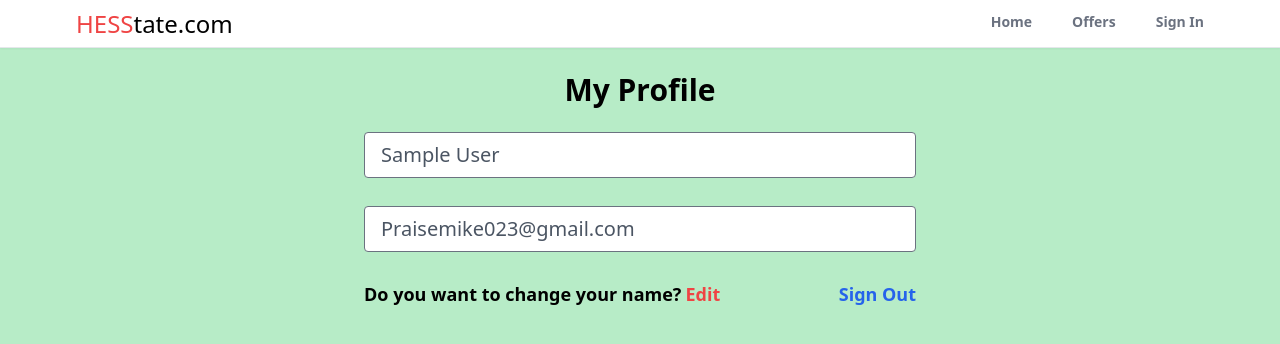
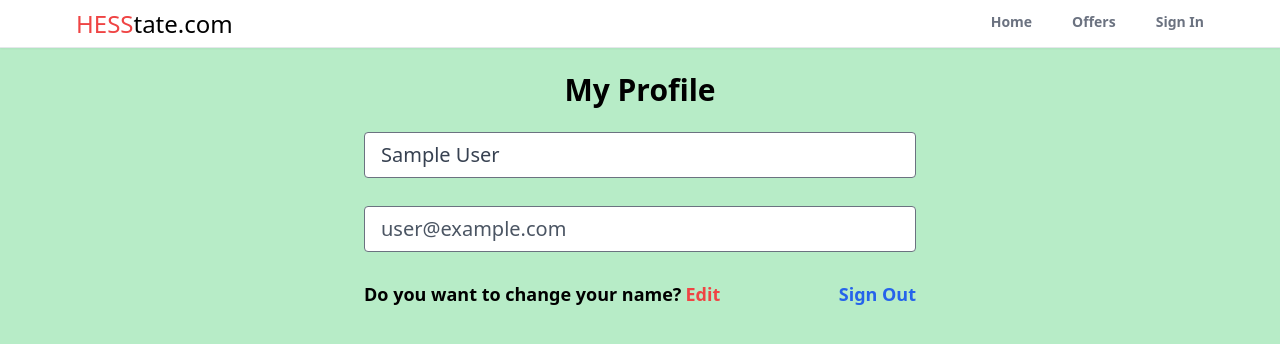
Before and after one commit to PraiseMike/realtor-hesstate-react, a React (Create React App) app: page /profile in a window 1280 px wide. Shown: the top 344 px of the page. Built offline with nearby package versions, Linux system fonts and the light colour scheme; no server answers; sample sign-in values are in the browser's storage.

Commit message:
Add the edit functionality to the profile page

```diff
--- a/src/pages/Profile.jsx
+++ b/src/pages/Profile.jsx
@@ -1,20 +1,50 @@
-import { getAuth } from 'firebase/auth';
+import { getAuth, updateProfile } from 'firebase/auth';
 import React, { useState } from 'react'
 import { useNavigate } from 'react-router-dom';
+import {db} from "../firebase"
+import { toast } from 'react-toastify';
+import {doc, updateDoc} from "firebase/firestore"
 
 
 export default function Profile() {
   const auth = getAuth()
   const navigate = useNavigate()
+  const [changeDetail, setChangeDetail] = useState(false)
   const [formData, setFormData] = useState({
     name: auth.currentUser.displayName,
-    email: "Praisemike023@gmail.com",
+    email: auth.currentUser.email,
   });
 
   const {name, email} =formData;
   function onLogout(){ //for the logout/sign-out
     auth.signOut();
     navigate("/")
+  }
+
+  function onChange(e){
+    setFormData((prevState)=>({
+      ...prevState,
+      [e.target.id]: e.target.value,
+    })) //we return an object. First we want to spread the prevState
+  }
+  async function onSubmit(){
+    try {
+      if(auth.currentUser.displayName !== name){
+        //Update display name in firebase auth
+        await updateProfile(auth.currentUser, {
+          displayName: name,
+        });
+
+        // update name in firestore
+        const docRef = doc(db, "users", auth.currentUser.uid)
+        await updateDoc(docRef, {
+          name,
+        })
+      }
+      toast.success("Profile Updated")
+    } catch (error) {
+      toast.error("Could not update profile details")
+    }
   }
   return (
     <>
@@ -24,7 +54,15 @@
           <form >
             {/* Name Input */}
 
-            <input type="text" id='name' value={name} disabled className='w-full mb-7 px-4 py-2 text-xl text-gray-600 bg-white border-grey-300 rounded transition ease-in-out '/>
+           <input type="text"
+           id='name'
+           value={name}
+           disabled={!changeDetail}
+           onChange={onChange}
+           className={`mb-7 w-full px-4 py-2 text-xl text-gray-700 bg-white border-grey-300 rounded transition ease-in-out ${
+            changeDetail && "bg-red-200 focus:bg-red-200"
+           }`}
+           />
 
             {/* Email Input */}
 
@@ -32,8 +70,14 @@
 
             <div className='flex font-semibold mb-6 justify-between whitespace-nowrap text-sm sm:text-lg '>
               <p className='flex items-center'>Do you want to change your name?
-                <span className='text-red-500 hover:text-red-700 transition ease-in-out duration-200 cursor-pointer
-               ml-1'>Edit</span>
+                <span onClick={()=> {
+                  changeDetail && onSubmit()
+                  setChangeDetail((prevState)=> !prevState);
+              }}
+            className='text-red-500 hover:text-red-700 transition ease-in-out duration-200 cursor-pointer
+               ml-1'> {/*so as not to make the setChangeDetail prevState loop infinitely, we make it a function and return the setChangeDetail */}
+                {changeDetail ? "Apply Change" : "Edit"}
+               </span>
               </p>
               <p onClick={onLogout} className='text-blue-600 hover:text-blue-800 transition ease-in-out duration-200 cursor-pointer '>Sign Out</p>
             </div>
```
